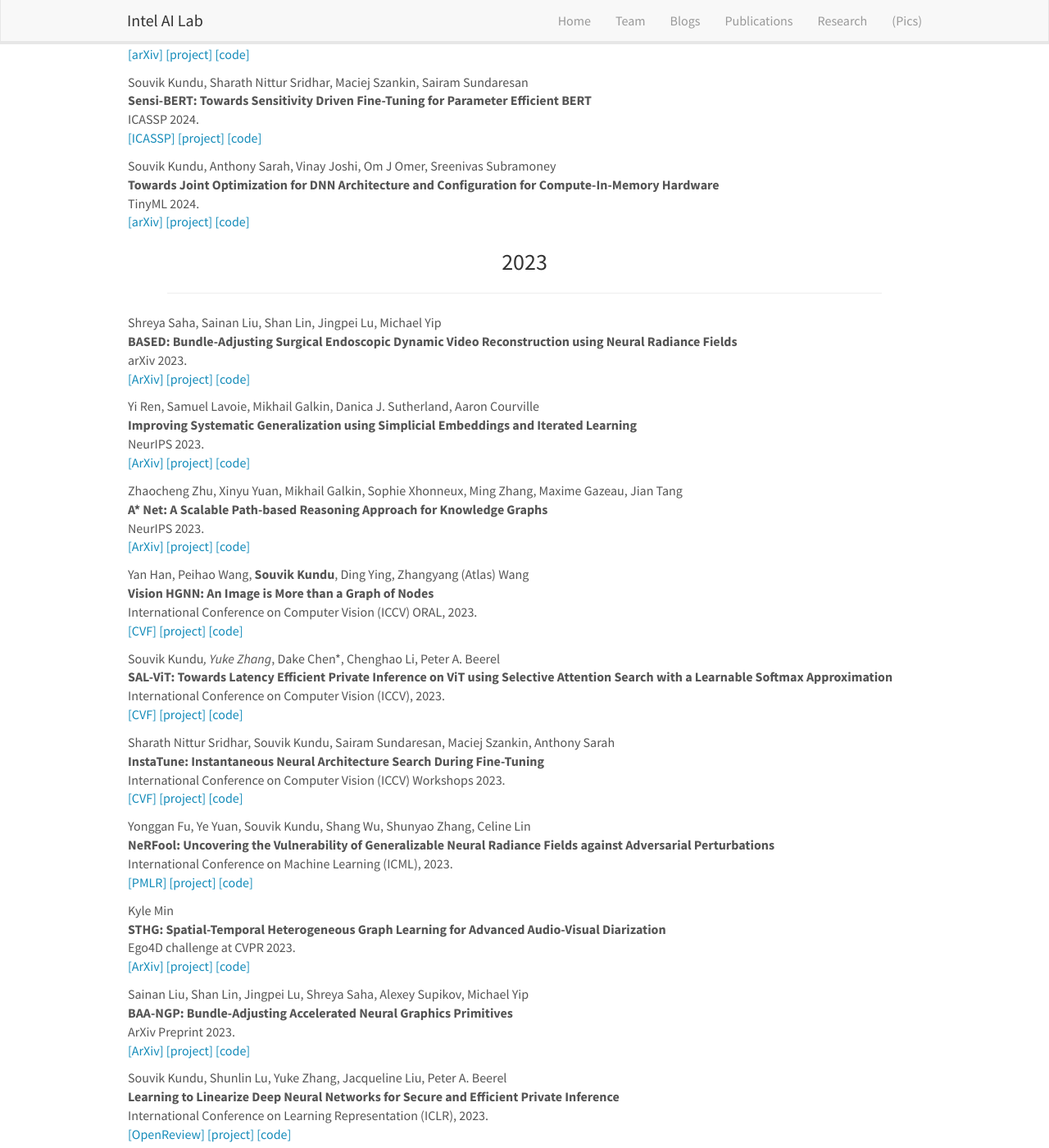
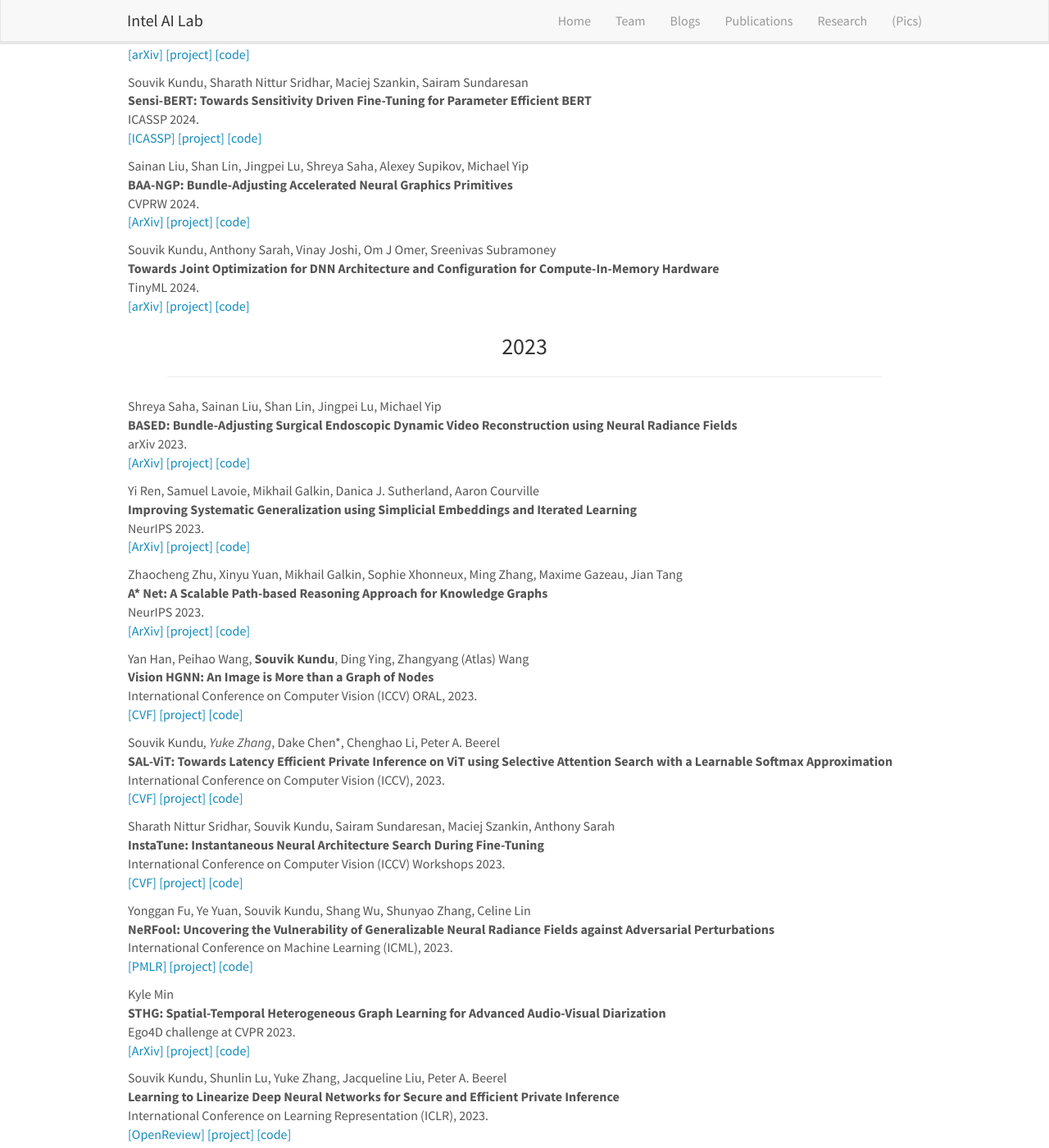
Before and after one commit to intelailabpage/intelailabpage.github.io, a Jekyll site: the page built from _pages/publications.md, in a window 1280 px wide and 1400 px high, scrolled down 1684 px. Shown: the whole window at 82% size. Built offline with Jekyll 4.4.1, drawn with Linux system fonts in a browser that asks for light colours; nearby versions of some CDN libraries; some of the changed text lies outside the part shown.

Commit message:
Update publist.yml

```diff
--- a/_data/publist.yml
+++ b/_data/publist.yml
@@ -109,7 +109,7 @@
     display: Under review
     url:
   ref: Chaves2024
-  venue: under review
+  venue: CVPRW
   year: '2024'
   pub_type: conference
   project:
@@ -416,8 +416,8 @@
     display: ArXiv
     url: https://arxiv.org/abs/2306.04166
   ref: liu2023
-  venue: 'ArXiv Preprint'
-  year: '2023'
+  venue: CVPRW
+  year: '2024'
   pub_type: conference
   project:
     display: project
```
